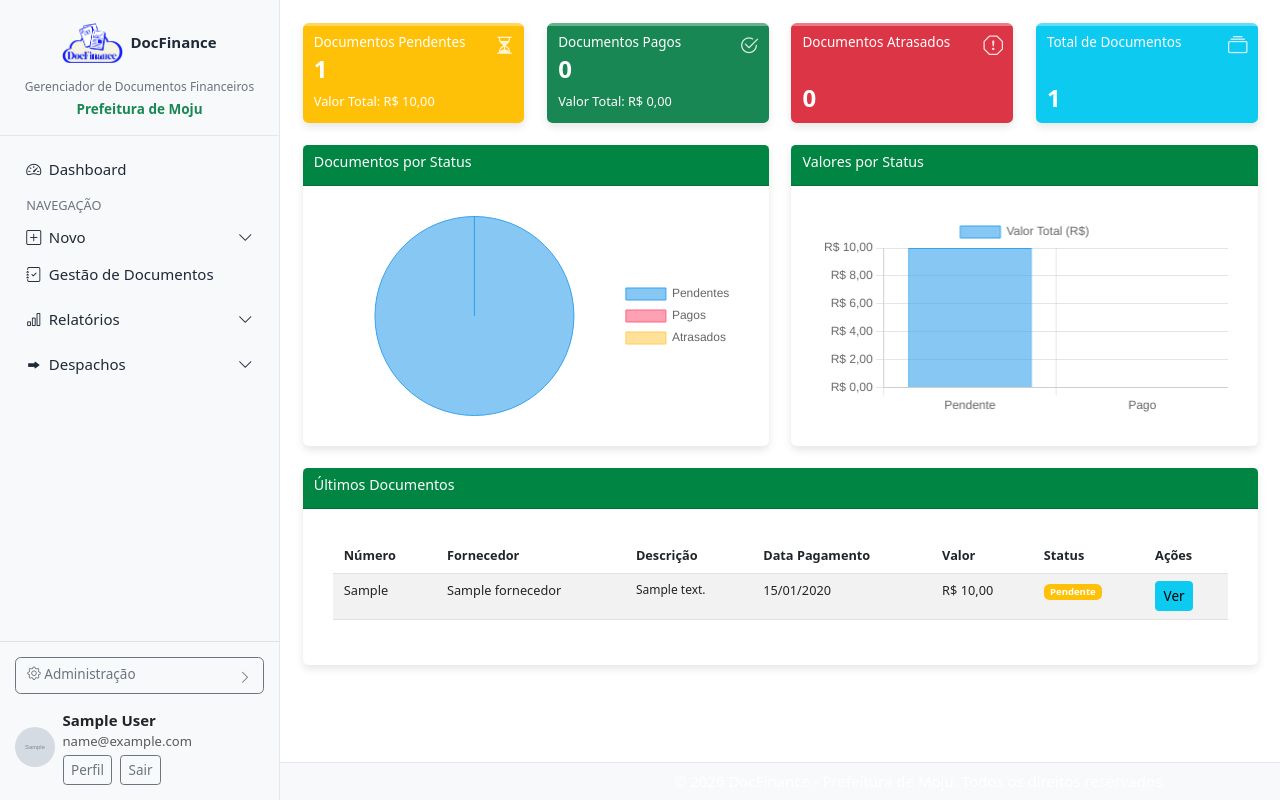
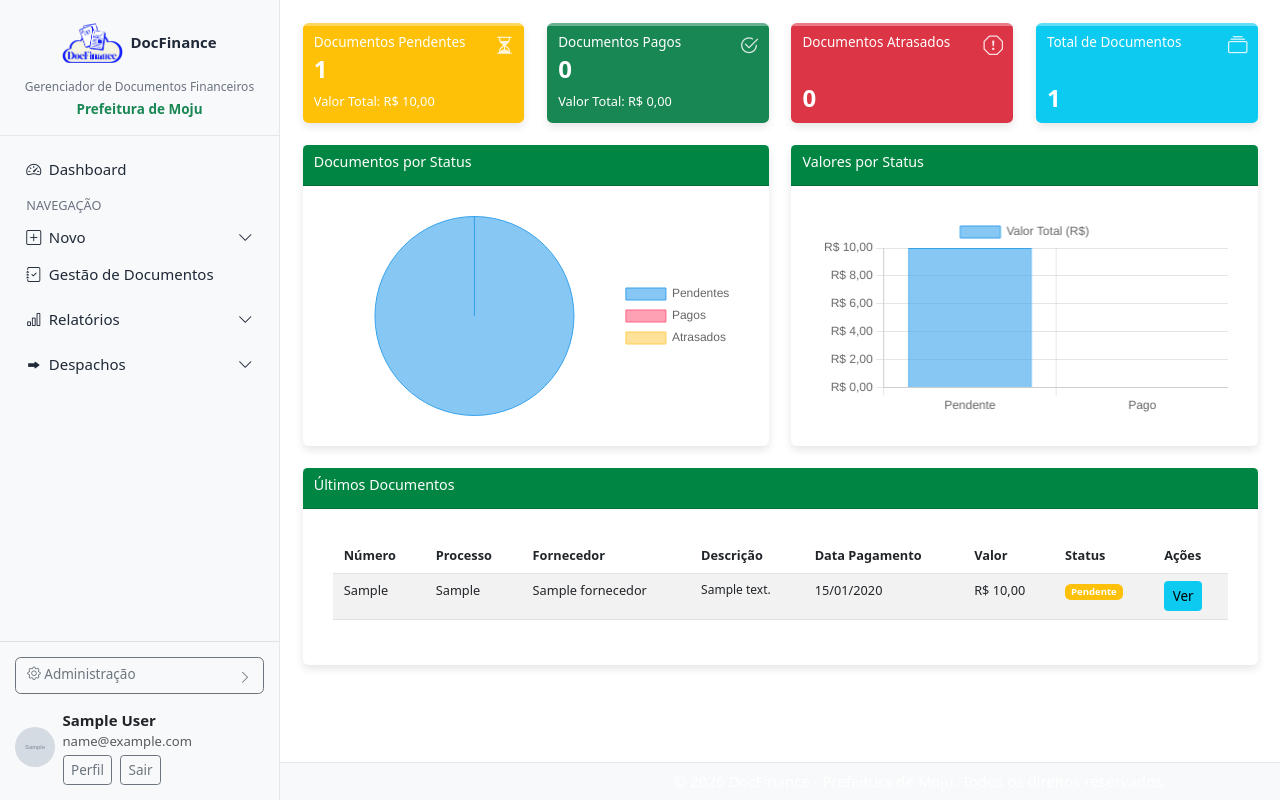
Before and after one commit to vpsmoju/docfinance, a Django app: page /documentos/dashboard/ in a window 1280 px wide. Run offline with Django 5.2, Linux system fonts and the light colour scheme; a user stored in the database is signed in; tables that the repository leaves empty hold one stand-in row (values such as "Sample post"); grey boxes marked "Sample" are stand-in pictures; parts of the project's set-up code (start-up, migrations or seed data) failed here and were passed over; some libraries are stand-ins or nearby versions.

Commit message:
Feat: Adiciona coluna Processo no dashboard

```diff
--- a/documentos/templates/documentos/dashboard.html
+++ b/documentos/templates/documentos/dashboard.html
@@ -101,6 +101,7 @@
                     <thead>
                         <tr>
                             <th>Número</th>
+                            <th>Processo</th>
                             <th>Fornecedor</th>
                             <th>Descrição</th>
                             <th>Data Pagamento</th>
@@ -113,6 +114,7 @@
                         {% for doc in ultimos_documentos %}
                             <tr>
                                 <td>{{ doc.numero }}</td>
+                                <td>{{ doc.processo|default:"-" }}</td>
                                 <td>{{ doc.fornecedor }}</td>
                                 <td class="descricao">{{ doc.descricao|default:"-" }}</td>
                                 <td>{% if doc.data_pagamento %}{{ doc.data_pagamento|date:"d/m/Y" }}{% else %}-{% endif %}</td>
```
